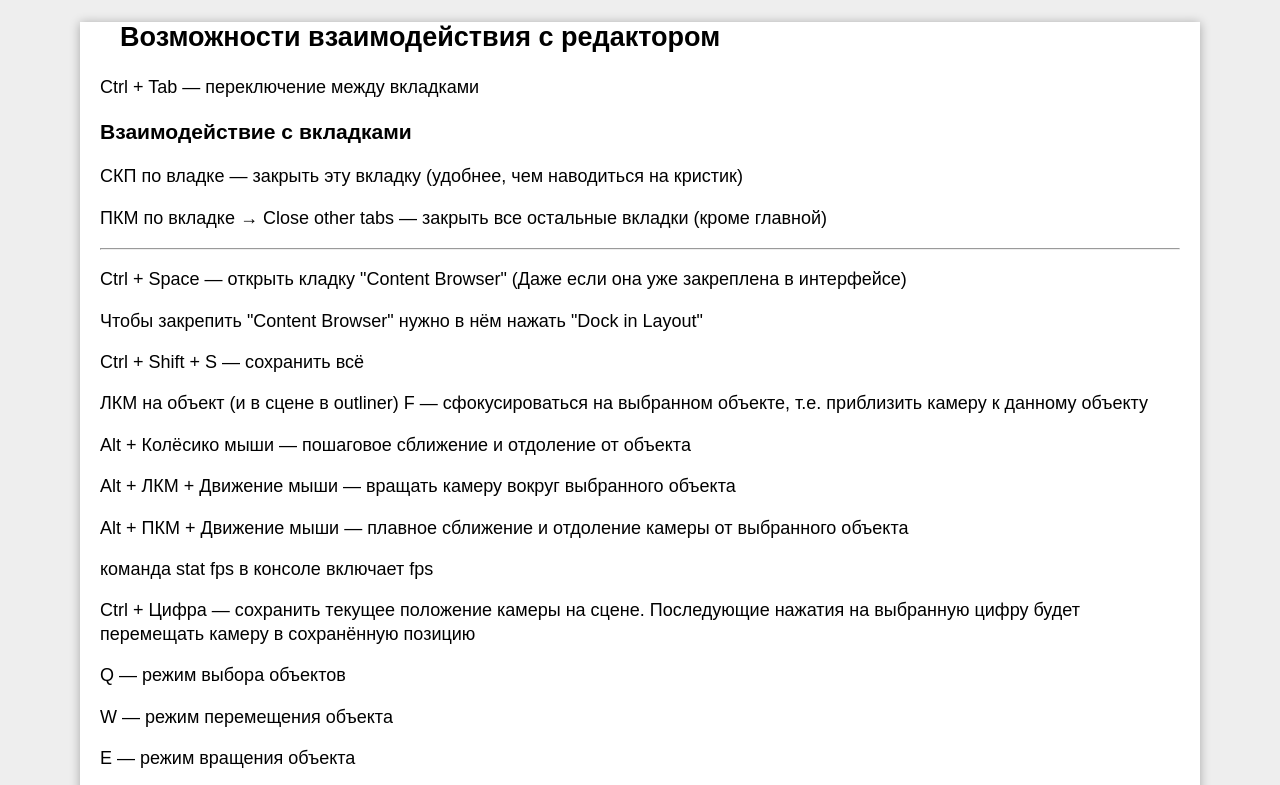
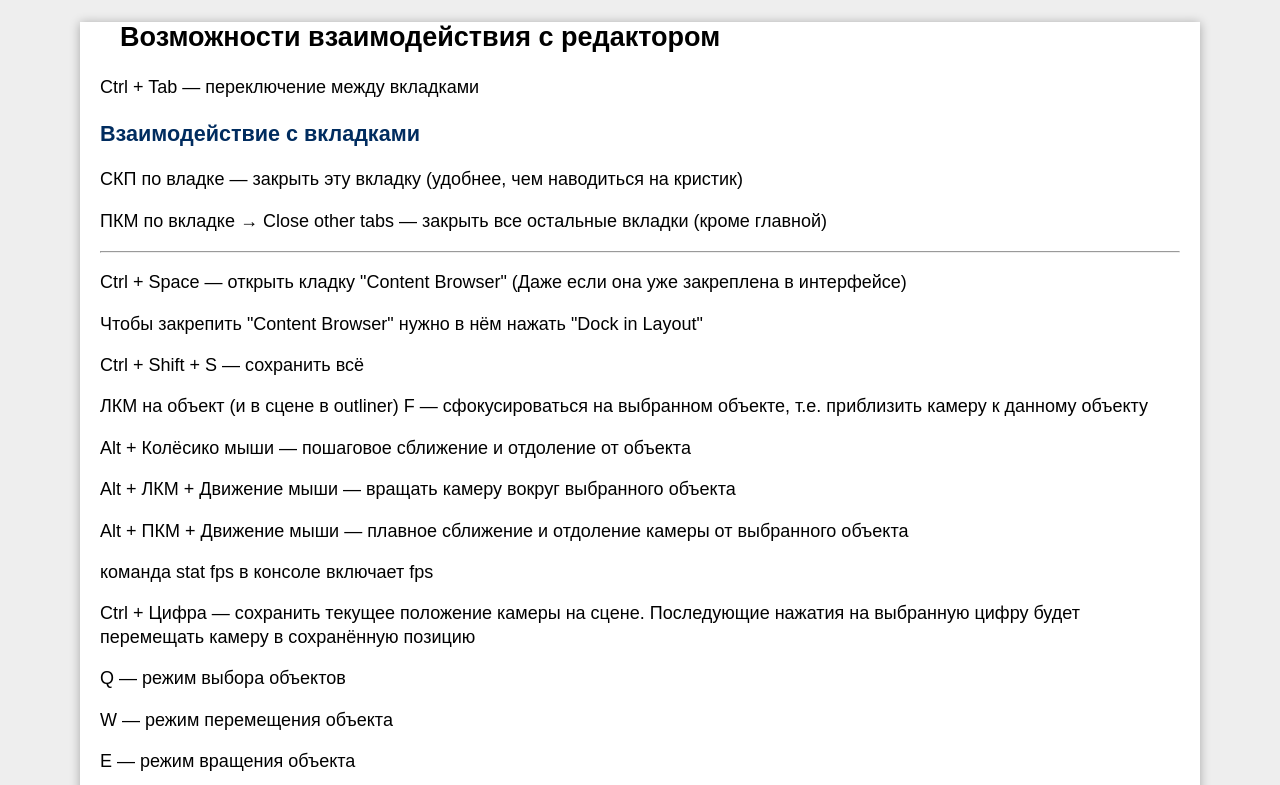
Before and after one commit to Beck-R-dev/Handbook, a plain HTML site: page ue.html in a window 1280 px wide. Shown: the top 785 px of the page. Drawn offline with Linux system fonts and the light colour scheme.

Commit message:
Added color and size h3

```diff
--- a/css/style.css
+++ b/css/style.css
@@ -33,6 +33,10 @@ h1 {
 }
 h2 {
    padding: 0 20px;
+}
+h3 {
+   color: #002c5f;
+   font-size: 1.2em;
 }
 .aside-panel {
    background: #232323;
```
